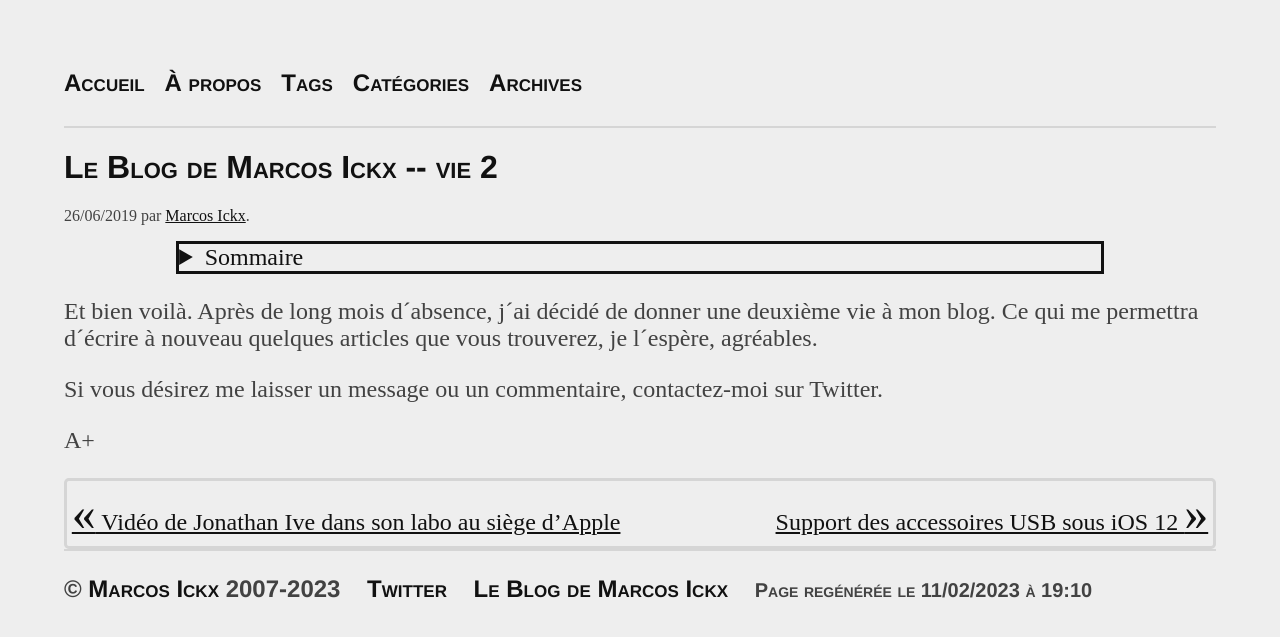
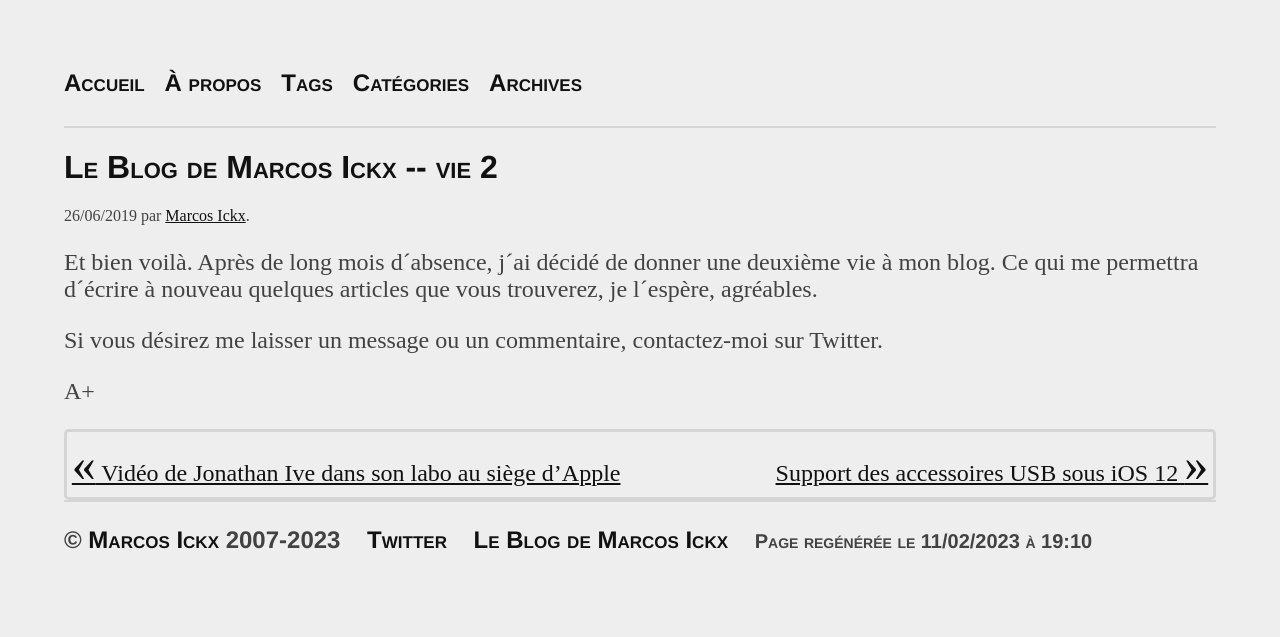
Before and after one commit to MarcosIckx/PreviewMarcosxNet, a Jekyll site: the page built from _posts/2019/2019-06-26-le-blog-de-marcos-ickx-vie-2.md, in a window 1280 px wide. Shown: the top 637 px of the page. Built offline with Jekyll 4.4.1, drawn with Linux system fonts in a browser that asks for light colours.

Commit message:
Update toc.html
Changement vérification pour n’afficher le toc que si toc n’est pas vide.

```diff
--- a/_includes/toc.html
+++ b/_includes/toc.html
@@ -180,11 +180,11 @@
         {% endif %}
     {% endif %}
 {% endcapture %}{% assign tocWorkspace = '' %}{{ deprecation_warnings }}
-{% if jekyll_toc %}
+{% if jekyll_toc != '' %}
 <div class="toc">
   <details>
     <summary>Sommaire</summary>
-{{ jekyll_toc -}}
+{{ jekyll_toc }}
   </details>
  </div>
 {% endif %}
```
